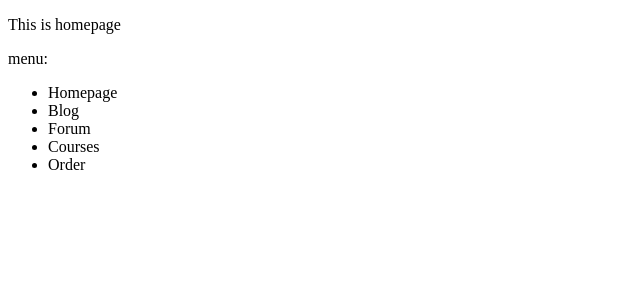
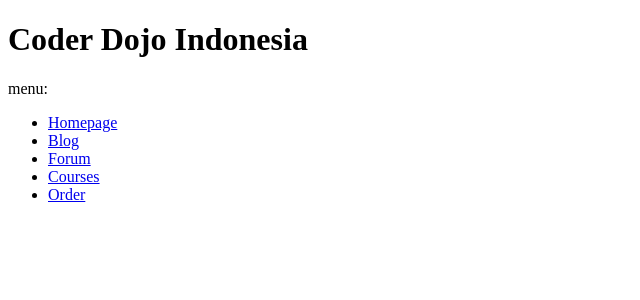
Before and after one commit to rezandry/flask-blueprint-docker-compose, a Flask app: page / in a window 1280 px wide. Shown: the top 300 px of the page, without its empty margins (0-640 px from the left). Run offline with Flask 2, Linux system fonts and the light colour scheme; parts of the project's set-up code (start-up, migrations or seed data) failed here and were passed over.

Commit message:
[BA-12] Create page link in homepage

```diff
--- a/web_app/modules/homepage/templates/homepage.html
+++ b/web_app/modules/homepage/templates/homepage.html
@@ -2,17 +2,17 @@
 <html lang="en">
 <head>
     <meta charset="UTF-8">
-    <title>Title</title>
+    <title>Coder Dojo Indonesia</title>
 </head>
 <body>
-<p>This is homepage</p>
+<h1>Coder Dojo Indonesia</h1>
 menu:
 <ul>
-    <li>Homepage</li>
-    <li>Blog</li>
-    <li>Forum</li>
-    <li>Courses</li>
-    <li>Order</li>
+    <li><a href="{{url_for('module_homepage.index')}}">Homepage</a> </li>
+    <li><a href="{{url_for('blog.index')}}" target="_blank">Blog</a></li>
+    <li><a href="{{url_for('module_forum.index')}}" target="_blank">Forum</a></li>
+    <li><a href="{{url_for('courses.index')}}" target="_blank">Courses</a></li>
+    <li><a href="{{url_for('order.index')}}" target="_blank">Order</a></li>
 </ul>
 </body>
 </html>
```
